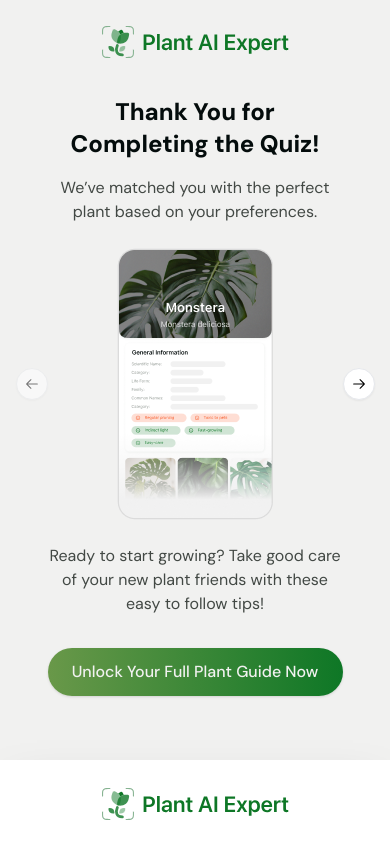
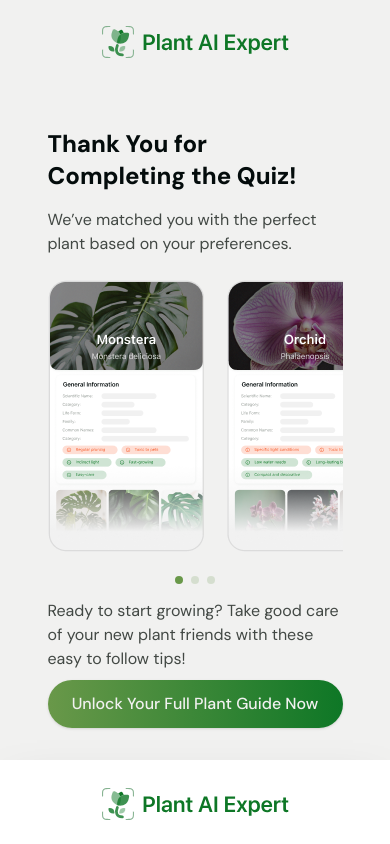
Before and after one commit to EugeniBykovski/evadav-landing, a Next.js app: page /result in a window 390 px wide. Shown: the top 844 px of the page. Built offline with nearby package versions, Linux system fonts and the light colour scheme.

Commit message:
feat: implement tablet and mobile layouts, qr code functionality

```diff
--- a/app/globals.css
+++ b/app/globals.css
@@ -127,4 +127,8 @@
     background-color: var(--bg-color);
     color: var(--text-color);
   }
+
+  .pagination .swiper-pagination .swiper-pagination-bullet {
+    background: #699849;
+  }
 }
--- a/app/page.tsx
+++ b/app/page.tsx
@@ -5,7 +5,7 @@ import WelcomeSection from '@/sections/WelcomeSection/WelcomeSection';
 
 const Home: FC = memo(() => {
   return (
-    <div className="flex justify-start items-center h-[calc(100vh-19vh-10vh)]">
+    <div className="flex justify-start items-center md:h-[calc(100vh-19vh-10vh)] sm:h-[calc(100vh-15vh)]">
       <WelcomeSection />
     </div>
   );
--- a/components/Description/Description.tsx
+++ b/components/Description/Description.tsx
@@ -10,7 +10,7 @@ const Description: FC<PropsWithChildren<DescriptionProps>> = ({
 }) => {
   const descriptionClass = clsx(
     'text-left text-[#424844]',
-    'md:text-lg sm:text-sm',
+    'md:text-lg sm:text-md',
     className
   );
 
--- a/components/PlanCard/PlanCard.tsx
+++ b/components/PlanCard/PlanCard.tsx
@@ -43,7 +43,7 @@ const PlanCard: FC<PlanCardProps> = memo(
                 <div
                   key={product_id}
                   onClick={() => setSelectedPlan(title)}
-                  className={`relative flex lg:flex-col md:flex-row items-center md:w-full justify-between p-4 border-2 rounded-2xl cursor-pointer transition hover:shadow-md
+                  className={`relative flex md:flex-col items-center md:w-full justify-between p-4 border-2 rounded-2xl cursor-pointer transition hover:shadow-md
           ${
             selectedPlan === title
               ? 'border-[#0E7726] bg-[#EDF3EC]'
@@ -54,13 +54,13 @@ const PlanCard: FC<PlanCardProps> = memo(
                   <RadioGroupItem
                     id={`plan-${product_id}`}
                     value={title}
-                    className={`lg:mb-4 sm:mb-0 border-2 ${
+                    className={`md:mb-4 sm:mb-0 border-2 ${
                       selectedPlan === title
                         ? 'text-[#0E7726] border-[#0E7726]'
                         : 'text-gray-400 border-gray-400'
                     }`}
                   />
-                  <div className="lg:mb-2 sm:mb-0">
+                  <div className="md:mb-2 sm:mb-0">
                     <Label
                       htmlFor={`plan-${product_id}`}
                       className={`md:text-md sm:text-sm ${
@@ -72,7 +72,7 @@ const PlanCard: FC<PlanCardProps> = memo(
                       {title}
                     </Label>
                   </div>
-                  <div className="text-xl font-bold text-[#040C0C] lg:mb-2 sm:mb-0">
+                  <div className="text-xl font-bold text-[#040C0C] md:mb-2 sm:mb-0">
                     {price}
                   </div>
                   <p
--- a/components/Quiz/Quiz.tsx
+++ b/components/Quiz/Quiz.tsx
@@ -56,7 +56,7 @@ const Quiz: FC = memo(() => {
           selectedAnswer={selectedAnswer}
         />
       </div>
-      <div className="flex justify-between lg:mt-4 sm:mt-10 lg:mb-11 sm:mb-2">
+      <div className="flex justify-between lg:mt-4 sm:mt-10 md:mb-10 lg:mb-11 sm:mb-2">
         {currentQuestion > 0 ? (
           <Button
             className="bg-[#929994] hover:bg-[#7e8580] hover:opacity-90 transition text-white py-2 px-4 md:min-w-52 rounded-3xl sm:py-1 sm:px-12 sm:text-md"
--- a/components/Result/Result.tsx
+++ b/components/Result/Result.tsx
@@ -8,13 +8,10 @@ import { useTranslations } from 'next-intl';
 import Image from 'next/image';
 import { plantImages } from './ result-images';
 import { getResults } from '@/lib/utils';
-import {
-  Carousel,
-  CarouselContent,
-  CarouselItem,
-  CarouselNext,
-  CarouselPrevious,
-} from '../ui/carousel';
+import { Swiper, SwiperSlide } from 'swiper/react';
+import { Pagination } from 'swiper/modules';
+import 'swiper/swiper-bundle.css';
+import 'swiper/css/pagination';
 
 const Result: FC<ResultProps> = memo(({ answers }) => {
   const t = useTranslations('result');
@@ -23,34 +20,34 @@ const Result: FC<ResultProps> = memo(({ answers }) => {
   return (
     <div className="h-full flex flex-col justify-between lg:h-full sm:h-[71vh]">
       <div>
-        <h2 className="text-2xl lg:text-left sm:text-center font-extrabold lg:mb-2 sm:mt-0 text-[#040C0C]">
+        <h2 className="text-2xl sm:text-left md:text-center lg:text-left font-extrabold lg:mb-2 sm:mt-0 text-[#040C0C]">
           {t('thank-you')}
         </h2>
-        <p className="text-md lg:text-left sm:text-center sm:mt-4 lg:mt-0 text-[#424844]">
+        <p className="text-md sm:text-left md:text-center lg:text-left sm:mt-4 lg:mt-0 text-[#424844]">
           {t('plan')}
         </p>
-        <div className="list-disc my-7 justify-between items-center gap-3 sm:hidden md:flex">
+        <div className="list-disc my-7 lg:justify-between md:justify-center items-center gap-3 sm:hidden md:flex">
           {resultPlants.map((plant, index) => (
             <Image src={plantImages[plant]} alt={plant} key={index} />
           ))}
         </div>
-        <Carousel
-          opts={{
-            align: 'start',
-          }}
-          className="w-full max-w-sm md:hidden"
-        >
-          <CarouselContent>
+        <div className="md:hidden sm:block h-[65%]">
+          <Swiper
+            spaceBetween={10}
+            slidesPerView={1.7}
+            pagination={true}
+            loop={true}
+            modules={[Pagination]}
+            className="pagination h-[100%]"
+          >
             {resultPlants.map((plant, index) => (
-              <CarouselItem key={index} className="flex justify-center my-6">
+              <SwiperSlide key={index} className="justify-center flex my-6">
                 <Image src={plantImages[plant]} alt={plant} />
-              </CarouselItem>
+              </SwiperSlide>
             ))}
-          </CarouselContent>
-          <CarouselPrevious className="ml-4" />
-          <CarouselNext className="mr-4" />
-        </Carousel>
-        <p className="text-md lg:text-left sm:text-center text-[#424844] mb-2">
+          </Swiper>
+        </div>
+        <p className="text-md sm:text-left md:text-center lg:text-left text-[#424844] mb-2">
           {t('description')}
         </p>
       </div>
--- a/components/Subscription/Subscription.tsx
+++ b/components/Subscription/Subscription.tsx
@@ -40,9 +40,9 @@ const Subscription: FC = memo(() => {
   };
 
   return (
-    <div className="flex flex-col justify-between lg:h-full sm:h-[71vh]">
+    <div className="flex flex-col justify-between lg:h-full sm:h-[71vh] md:h-[62vh]">
       <div>
-        <h2 className="md:text-5xl sm:text-2xl sm:text-center lg:text-left font-extrabold mb-8 text-[#040C0C]">
+        <h2 className="md:text-5xl sm:text-[29px] text-left font-extrabold sm:mb-4 md:mb-8 text-[#040C0C]">
           {t('title')} <span className="text-[#0E7726]">Premium</span>
         </h2>
         <FeatureList features={subscriptionFeatures} />
@@ -56,7 +56,7 @@ const Subscription: FC = memo(() => {
           <Button
             variant={'action'}
             size={'lg'}
-            className="w-full lg:mb-32 sm:m-0"
+            className="w-full lg:mb-20 sm:m-0"
             onClick={() => handleTryFreeClick(applicationId, productId)}
           >
             {t('try-free')}
--- a/package.json
+++ b/package.json
@@ -36,8 +36,10 @@
     "react": "^18",
     "react-dom": "^18",
     "react-i18next": "^15.0.3",
+    "react-qr-code": "^2.0.15",
     "react-spinners": "^0.14.1",
     "sharp": "^0.33.5",
+    "swiper": "^11.1.14",
     "tailwind-merge": "^2.5.4",
     "tailwindcss-animate": "^1.0.7"
   },
--- a/sections/Sidebar/Sidebar.tsx
+++ b/sections/Sidebar/Sidebar.tsx
@@ -23,7 +23,7 @@ const Sidebar = ({ children }: { children: ReactNode }) => {
   return (
     <>
       {isHomePage ? (
-        <div className="flex justify-start w-full">
+        <div className="flex lg:justify-start sm:justify-center w-full">
           <div>{children}</div>
         </div>
       ) : (
@@ -114,7 +114,7 @@ const Sidebar = ({ children }: { children: ReactNode }) => {
               </div>
             ) : null}
           </div>
-          <div className="lg:w-[50%] sm:w-full sm:mt-24 lg:mt-0">
+          <div className="lg:w-[50%] sm:w-full sm:mt-32 md:mt-6 lg:mt-0">
             {children}
           </div>
         </div>
--- a/sections/WelcomeSection/WelcomeSection.tsx
+++ b/sections/WelcomeSection/WelcomeSection.tsx
@@ -10,22 +10,24 @@ const WelcomeSection: FC = memo(() => {
   const t = useTranslations('welcome-section');
 
   return (
-    <div className="flex flex-col justify-start lg:items-start gap-6 sm:mt-16 md:mt-0">
-      <div className="md:max-w-[550px] flex flex-col sm:items-center md:items-start">
-        <h2 className="md:text-5xl sm:text-3xl font-extrabold sm:text-center md:text-left mb-6 text-[#040C0C]">
+    <div className="flex flex-col justify-start lg:items-start gap-6 sm:mt-16 lg:mt-0">
+      <div className="md:max-w-[550px] flex flex-col md:items-center lg:items-start">
+        <h2 className="md:text-5xl sm:text-3xl font-extrabold sm:text-left md:text-center lg:text-left mb-6 text-[#040C0C]">
           {t('title-1')}
           <span className="text-[#0E7726] px-2">{t('plant')}</span>
           <br />
           {t('title-2')}
         </h2>
         <div className="md:max-w-[400px] mb-2">
-          <Description className="sm:text-center md:text-left">
-            {t('description')}
-          </Description>
+          <Description className="text-left">{t('description')}</Description>
         </div>
       </div>
-      <Link href={'/quiz'} className="flex sm:justify-center md:justify-start">
-        <Button variant={'action'} size={'lg'}>
+      <Link href={'/quiz'} className="flex sm:justify-center lg:justify-start">
+        <Button
+          variant={'action'}
+          size={'lg'}
+          className="sm:w-[100%] md:w-auto"
+        >
           {t('start')}
         </Button>
       </Link>
```
Also changed, not shown: components/PaymentSuccess/PaymentSuccess.tsx (+52 -8 lines), i18n/translations/en.json (+6 -2 lines), 1 other file (tests, documents, lock files or other folders).
